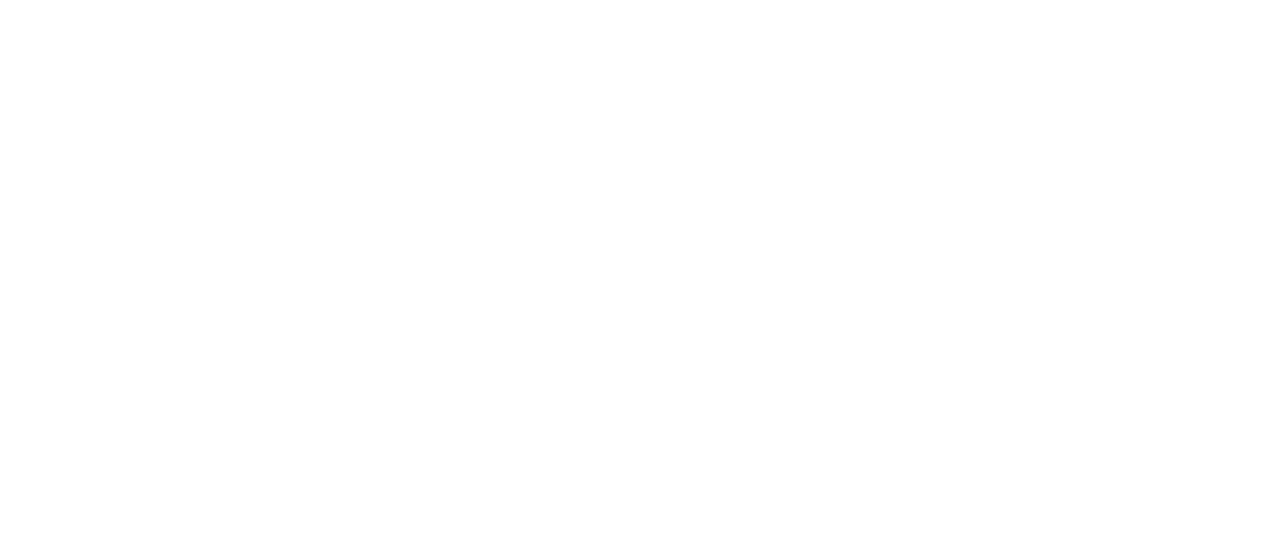
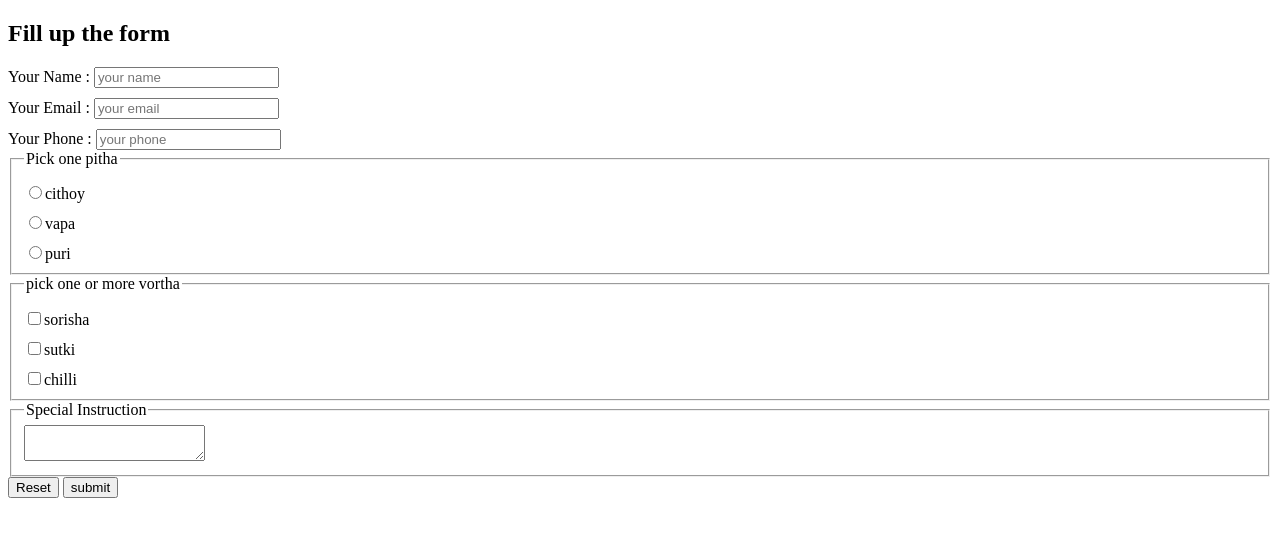
Before and after one commit to badal925119/food-banner, a plain HTML site: page index.html in a window 1280 px wide. Drawn offline with Linux system fonts and the light colour scheme.

Commit message:
vortha and pitha

```diff
--- a/css/style.css
+++ b/css/style.css
@@ -0,0 +1,4 @@
+label{
+    display: block;
+    margin-top: 10px;
+}
--- a/index.html
+++ b/index.html
@@ -3,9 +3,64 @@
 <head>
     <meta charset="UTF-8">
     <meta name="viewport" content="width=device-width, initial-scale=1.0">
-    <title>food banner</title>
+    <title>pitha gor</title>
+    <link rel="stylesheet" href="css/style.css">
 </head>
 <body>
+    <header>
 
+    </header>
+    <main>
+        <section>
+            <h2>Fill up the form</h2>
+            <form>
+                <label for="name"> Your Name :
+                    <input type="text" placeholder="your name" name="" id="name">
+                </label>
+                <label for="email">Your Email :
+                    <input type="email" placeholder="your email" name="" id="email">
+                </label>
+                <label for="phone">Your Phone :
+                    <input type="text" name="" id="phone" placeholder="your phone">
+                </label>
+                <fieldset>
+                    <legend>Pick one pitha</legend>
+                    <label for="cithoy">
+                        <input type="radio" name="pitha" id="cithoy">cithoy
+                    </label>
+                    <label for="vapa">
+                        <input type="radio" name="pitha" id="vapa">vapa
+                    </label>
+                    <label for="puri">
+                        <input type="radio" name="pitha" id="puri">puri
+                    </label>
+
+                </fieldset>
+                <fieldset>
+                    <legend>pick one or more vortha</legend>
+                    <label for="sorisha">
+                        <input type="checkbox" name="vortha" id="sorisha">sorisha
+                    </label><label for="sutki">
+                        <input type="checkbox" name="vortha" id="sutki">sutki
+                    </label>
+                    <label for="chilli">
+                        <input type="checkbox" name="vortha" id="chilli">chilli
+                    </label>
+
+                </fieldset>
+                <fieldset>
+                    <legend>Special Instruction</legend>
+                    <textarea name="" id=""></textarea>
+                </fieldset>
+                <input type="reset" value="Reset">
+                <input type="submit" value="submit">
+
+            </form>
+        </section>
+
+    </main>
+    <footer>
+
+    </footer>
 </body>
 </html>
```
Also changed, not shown: image/1000_F_297677001_zX7ZzRq8DObUV5IWTHAIhAae6DuiEQh4.jpg (added), image/Website-Food-Banner-Design-1180x664.jpg (deleted), image/healthy-breakfast-food-banner-side-border-table-scene-fruit-yogurt-smoothie-bowl-nutritious-toasts-cereal-egg-skillet-top-170652866.jpg (added).
